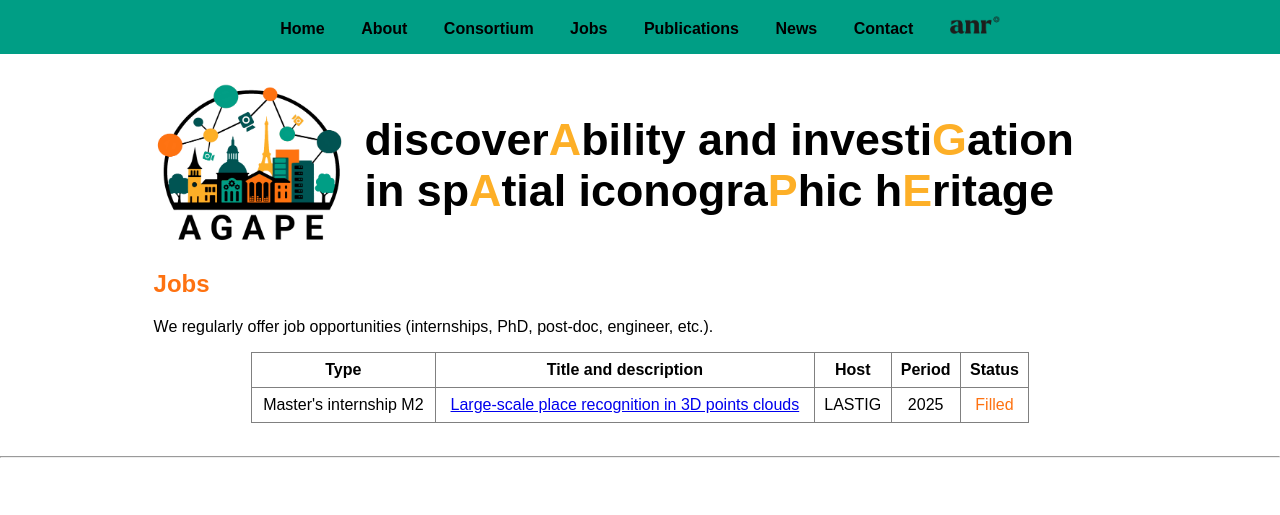
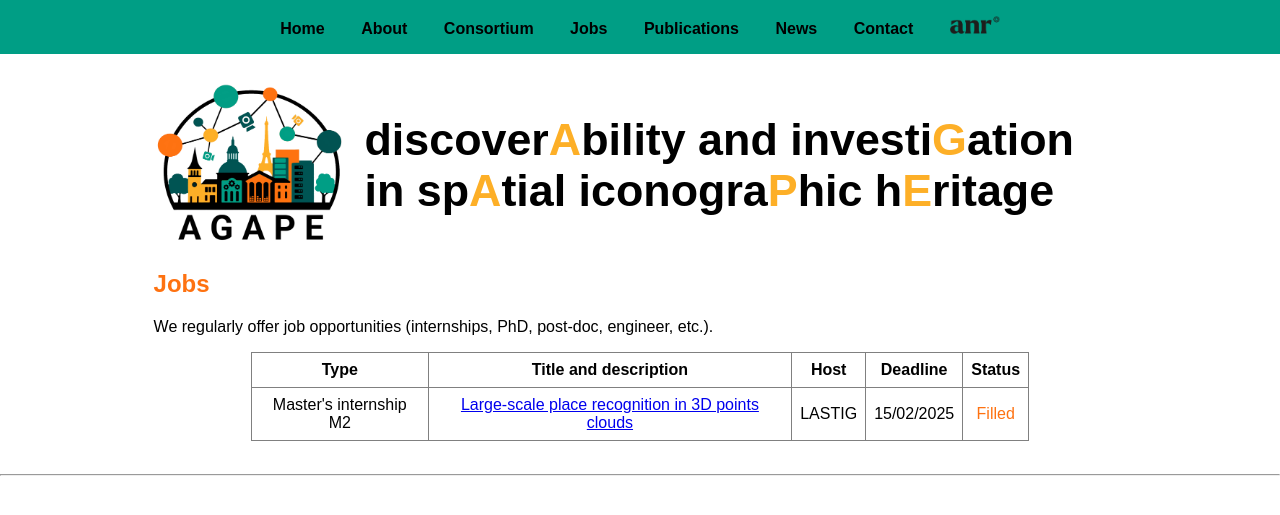
Before and after one commit to AGAPE-ANR/agape-anr.github.io, a Jekyll site: the page built from jobs.md, in a window 1280 px wide. Shown: the top 515 px of the page. Built offline with Jekyll 4.4.1, drawn with Linux system fonts in a browser that asks for light colours.

Commit message:
Update jobs.md

```diff
--- a/jobs.md
+++ b/jobs.md
@@ -11,14 +11,14 @@ permalink: /jobs/
     <th>Type</th>
     <th>Title and description</th>
     <th>Host</th>
-    <th>Period</th>
+    <th>Deadline</th>
     <th>Status</th>
 </tr>
 <tr>
 	<td>Master's internship M2</td>
 	<td><a href="../docs/sujet_stage_2025-Loc3D-ext-EN.pdf" target=new>Large-scale place recognition in 3D points clouds</a></td>
 	<td>LASTIG</td>
-	<td>2025</td>
+	<td>15/02/2025</td>
 	<td><span style="color: #fe7211;">Filled</span></td>
 </tr>
 <table>
```
